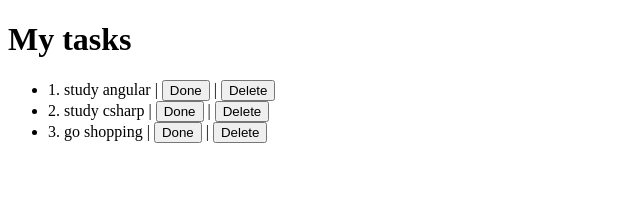
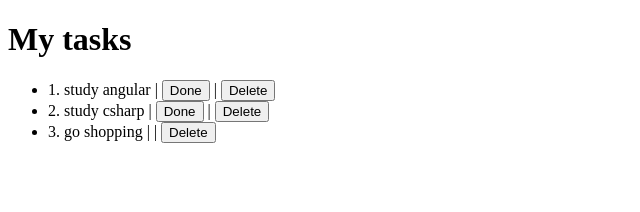
Before and after one commit to leandropicoli/todo-lite, an Angular app: page / in a window 1280 px wide. Shown: the top 212 px of the page, without its empty margins (0-640 px from the left). Built offline with nearby package versions, Linux system fonts and the light colour scheme.

Commit message:
Testing ngIf

```diff
--- a/src/app/app.component.html
+++ b/src/app/app.component.html
@@ -1,5 +1,6 @@
 <h1>{{title}}</h1>
 <ul>
   <li *ngFor="let todo of todos">{{todo.id}}. {{todo.title}} |
-    <button>Done</button> | <button>Delete</button></li>
+    <button *ngIf="!todo.done">Done</button> |
+    <button>Delete</button></li>
 </ul>
--- a/src/app/app.component.ts
+++ b/src/app/app.component.ts
@@ -13,7 +13,7 @@ export class AppComponent {
   constructor() {
     this.todos.push(new Todo(1, 'study angular', false));
     this.todos.push(new Todo(2, 'study csharp', false));
-    this.todos.push(new Todo(3, 'go shopping', false));
+    this.todos.push(new Todo(3, 'go shopping', true));
   }
 
 }
```
